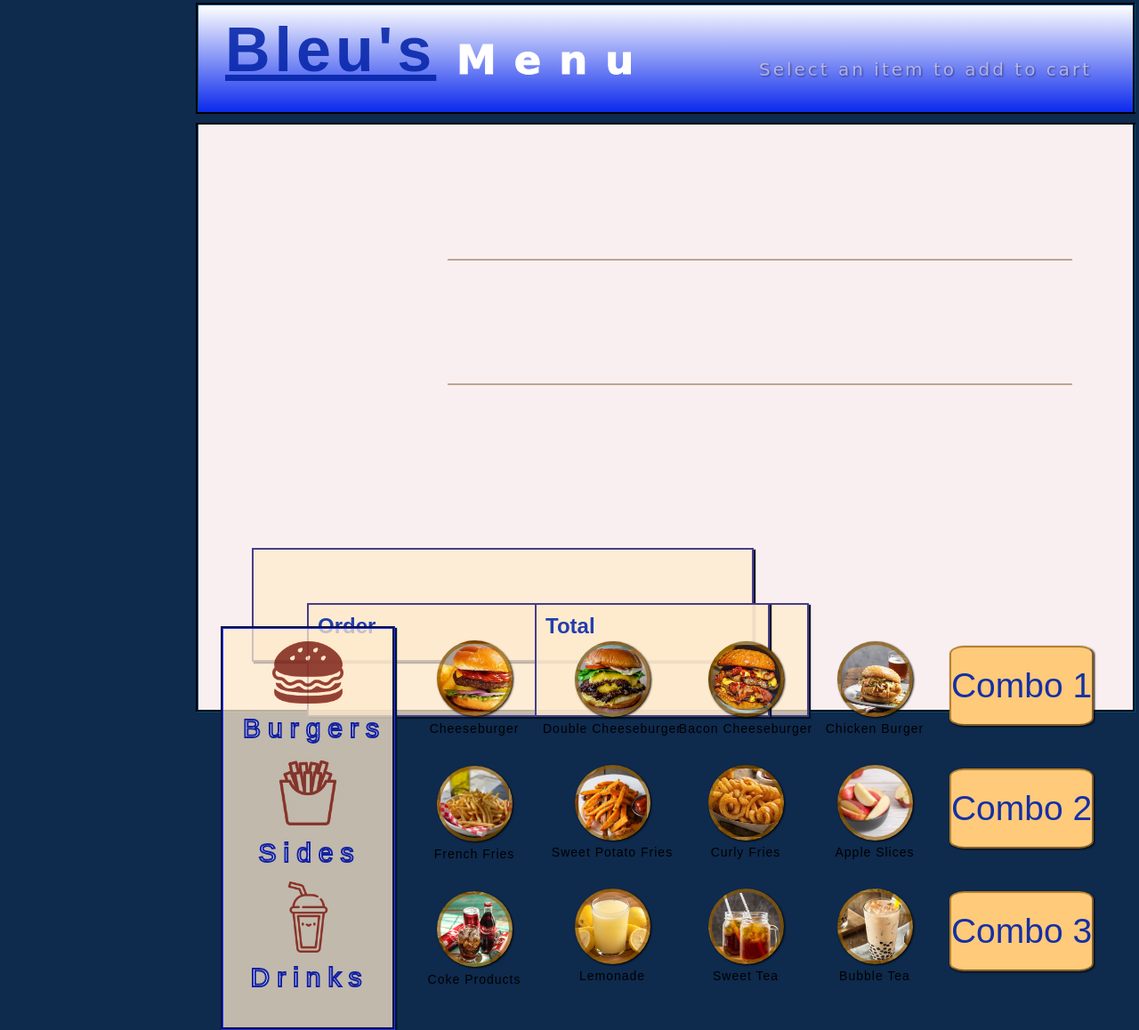
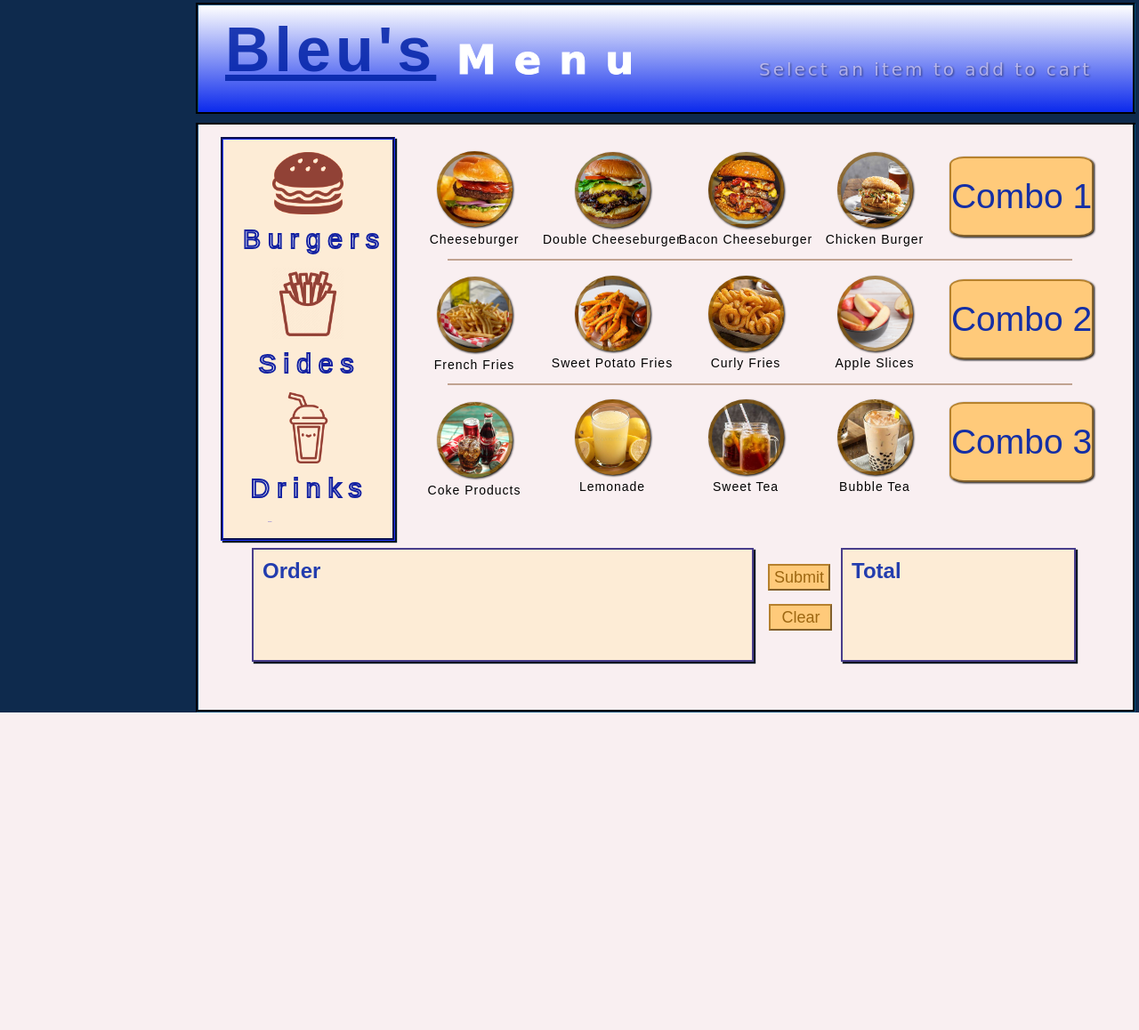
Before and after one commit to GMj86/flaskapp-borger, a Flask app: page / in a window 1280 px wide; the page is wider, and only the part inside the window is pictured. Shown: that part at 89% size. After the commit the page ends 801 px from the top of that part, so only its background shows below. Run offline with Flask 2, Linux system fonts and the light colour scheme.

Commit message:
Update some.html

```diff
--- a/templates/some.html
+++ b/templates/some.html
@@ -30,7 +30,12 @@
                 </div>
             </div>
             <div class="cartbox">
-            <div class="cart">
+                <a href="anotherpage.html">
+                    <button class="button1">Submit</button>
+                </a>
+                <a href="anotherpage.html">
+                    <button class="button2">Clear</button>
+                </a>
                 <div class="cart">
                     <h2>Order</h2>
                     <div class="cartitems">
```
